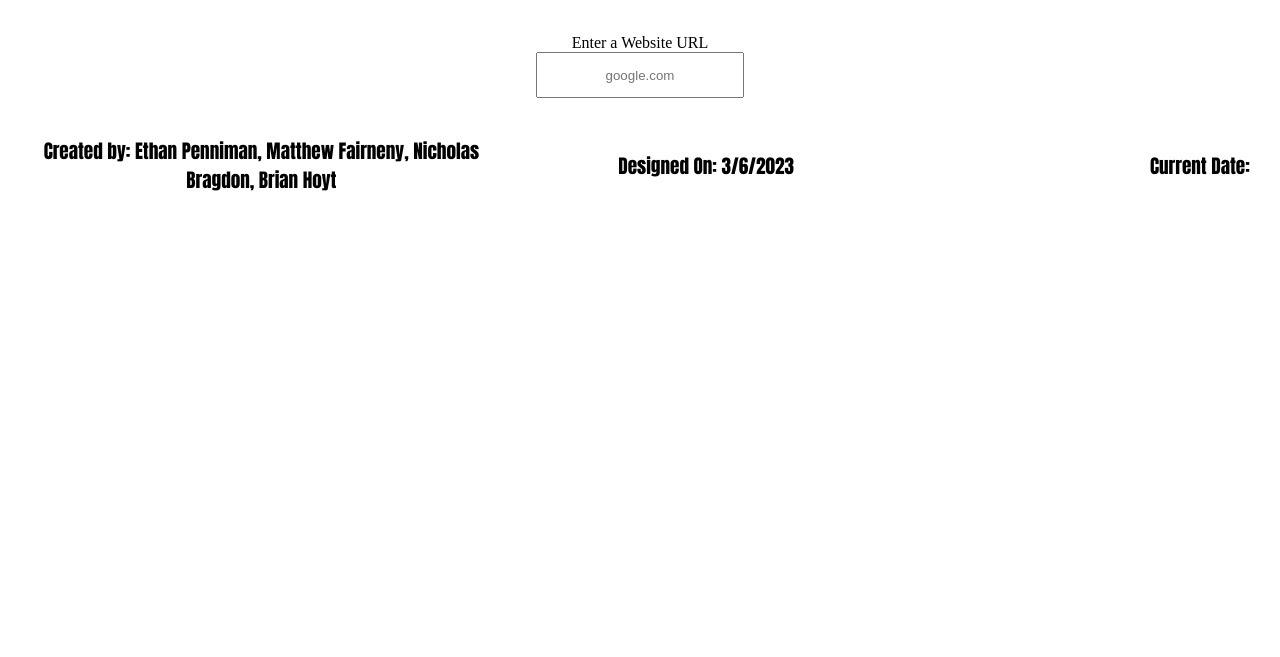
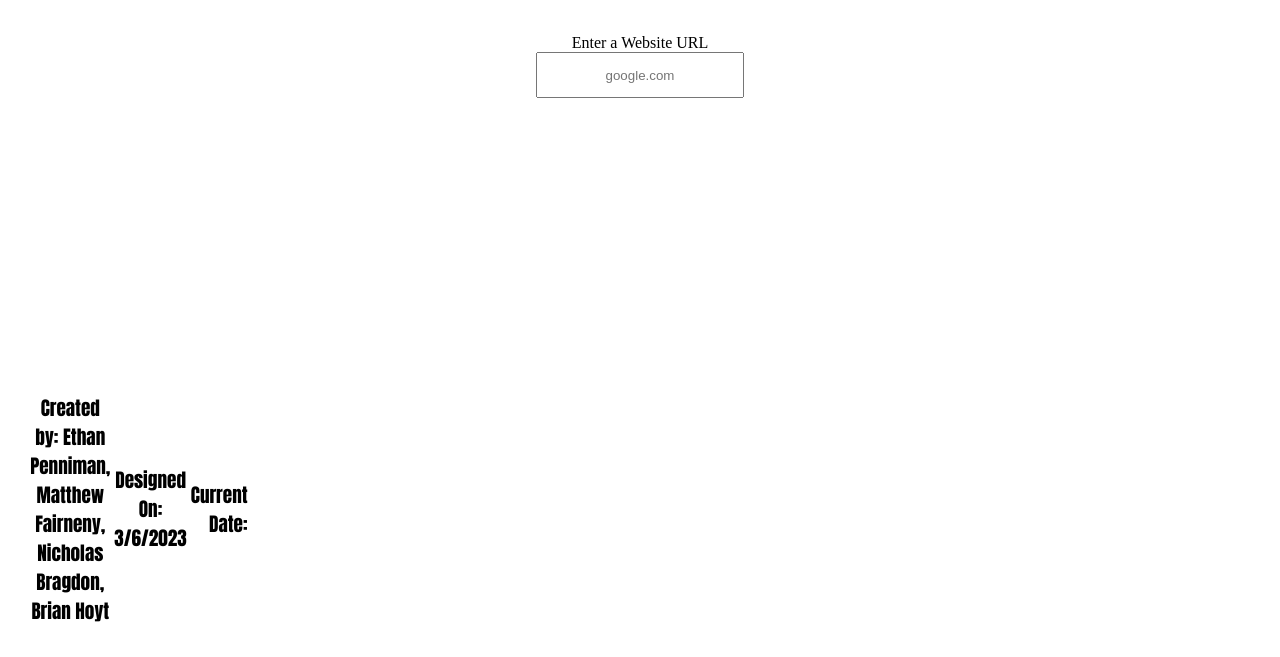
Before and after one commit to hoytbatwit/WebDev-Project, a plain HTML site: page website/index.html in a window 1280 px wide. Shown: the part 143-800 px from the top of the page. Drawn offline with Linux system fonts and the light colour scheme.

Commit message:
footer on the bottom

```diff
--- a/website/styles.css
+++ b/website/styles.css
@@ -26,3 +26,7 @@ th {
     padding: 1em;
     text-align: center;
 }
+
+footer {
+    position: absolute; bottom: 10px;
+}
```
